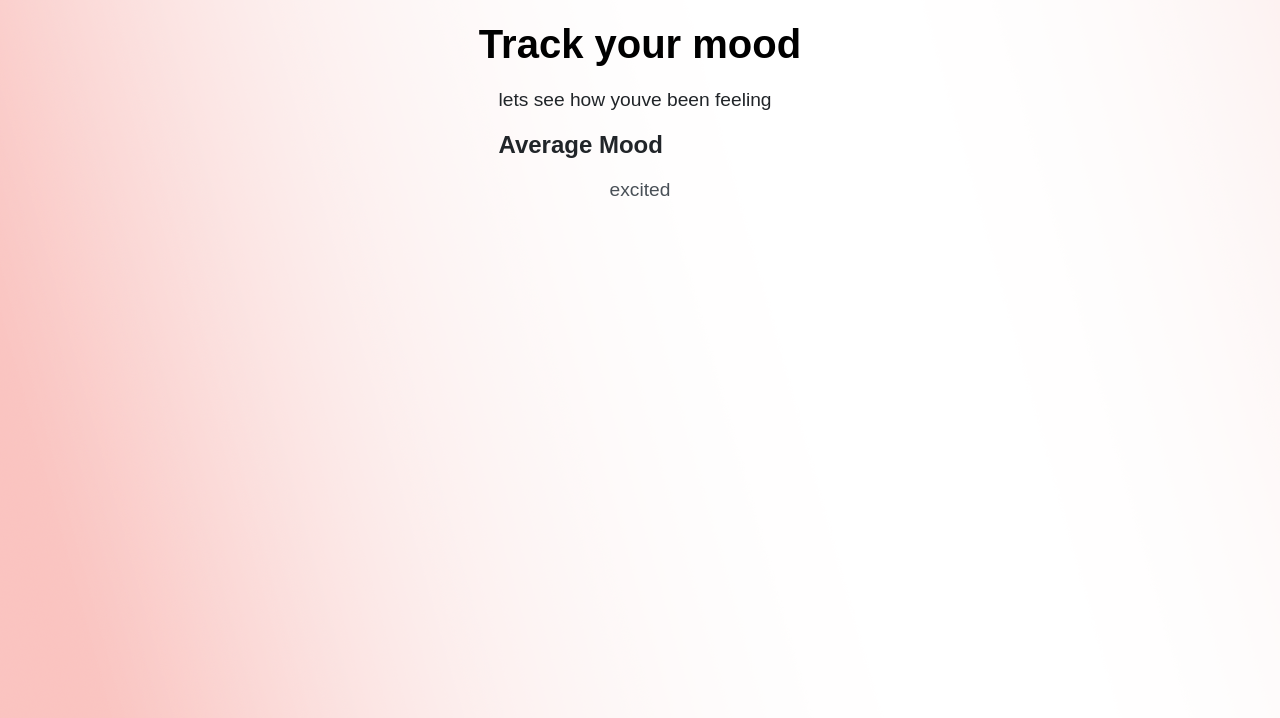
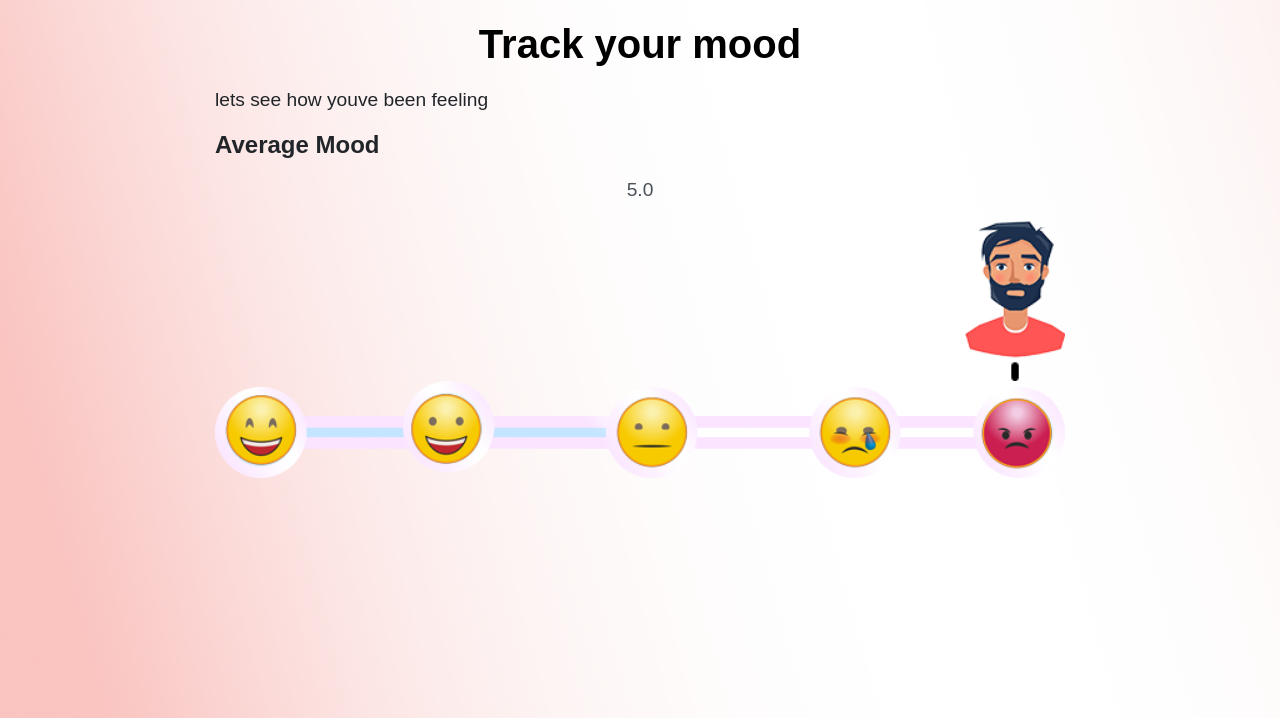
Before and after one commit to boyracer3598/203-assignment-2, a Flask app: page /trackmood in a window 1280 px wide. Shown: the top 718 px of the page. Run offline with Flask 3, Linux system fonts and the light colour scheme; a user stored in the database is signed in; data comes from the database, SQL or seed files in the repository; both versions use the stored data as it was after the commit.

Commit message:
added mood line

```diff
--- a/prototype 1/main.py
+++ b/prototype 1/main.py
@@ -81,16 +81,7 @@ def get_average_mood():
     for mood in moods:
         total_score += mood_values.get(mood['mood'], 0)
     average_score = total_score / len(moods)
-    if average_score > 4:
-        return "excited"
-    elif average_score > 3:
-        return "happy"
-    elif average_score > 2:
-        return "neutral"
-    elif average_score > 1:
-        return "sad"
-    else:
-        return "angry"
+    return average_score
 
 
 @app.route('/greet', methods=['GET', 'POST'])
@@ -138,9 +129,24 @@ def login():
 def track_mood():
 
     current_mood_average = get_average_mood()
-    print(f"Current Mood Average: {current_mood_average}")
+    mood_translations = "happy"
+    average_score = current_mood_average
+    print(f"Average Mood Score: {average_score}")
+    if average_score > 4:
+        mood_translations = "excited"
+    elif average_score > 3:
+        mood_translations = "happy"
+    elif average_score > 2:
+        mood_translations = "neutral"
+    elif average_score > 1:
+        mood_translations = "sad"
+    else:
+        mood_translations = "angry"
+    #for testing purposes
+    average_score = 0
+    moveleft = 150 * (5 - average_score)
     # send the current mood average to the trackmood.html page
-    return render_template("trackmood.html", average_mood=current_mood_average)
+    return render_template("trackmood.html", average_mood=current_mood_average, moveleft=moveleft)
 
 # game stuff
 # for games
--- a/prototype 1/static/styles.css
+++ b/prototype 1/static/styles.css
@@ -523,4 +523,16 @@
         justify-content: center;
         margin: 20px auto;
     }
+
+    #mood_line_container {
+        display: flex;
+        flex-direction: column;
+        margin: 20px auto;
+
+    }
+
+    #icon {
+        width: 100px;
+
+    }
 }
--- a/prototype 1/templates/trackmood.html
+++ b/prototype 1/templates/trackmood.html
@@ -6,6 +6,8 @@
         <meta name="viewport" content="width=device-width, initial-scale=1.0">
         <title>My Flask App</title>
         <link rel="stylesheet" href="{{ url_for('static', filename='styles.css') }}">
+
+
     </head>
     <body>
         <h1>Track your mood</h1>
@@ -17,6 +19,13 @@
                     <div id = "average mood">
                         <h2>Average Mood</h2>
                         <p>{{ average_mood }}</p>
+
+                        <div id="mood_line_container">
+                            <img id="icon" src="{{ url_for('static', filename='images/icon.png') }}" alt="Icon" style="padding-left: {{ moveleft }}px;">
+                            <img id="mood_line" src="{{ url_for('static', filename='images/mood_line.png') }}" alt="Mood Image">
+                        </div>
+
+
                     </div>
 
             </form>
```
Also changed, not shown: prototype 1/accounts.db, prototype 1/static/images/icon.png (added), prototype 1/static/images/mood_line.png (added).
